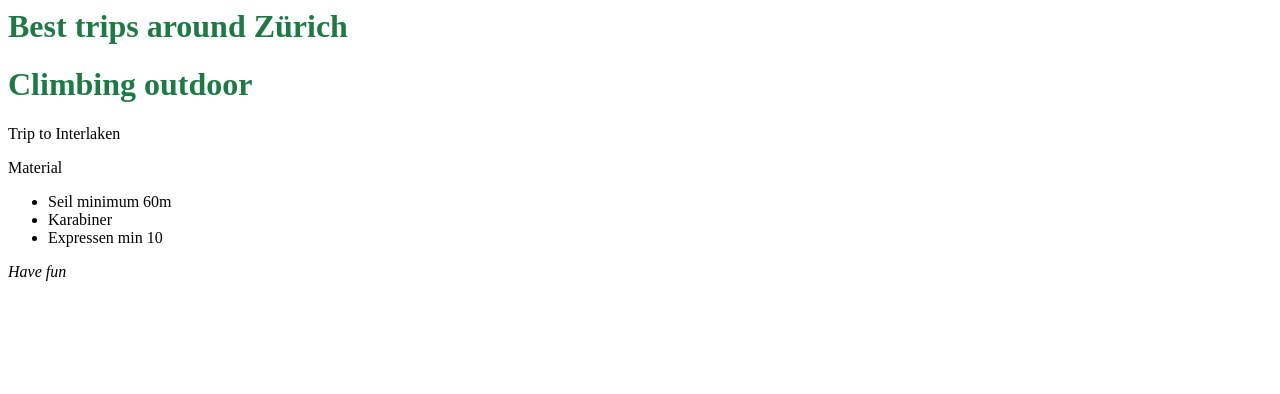
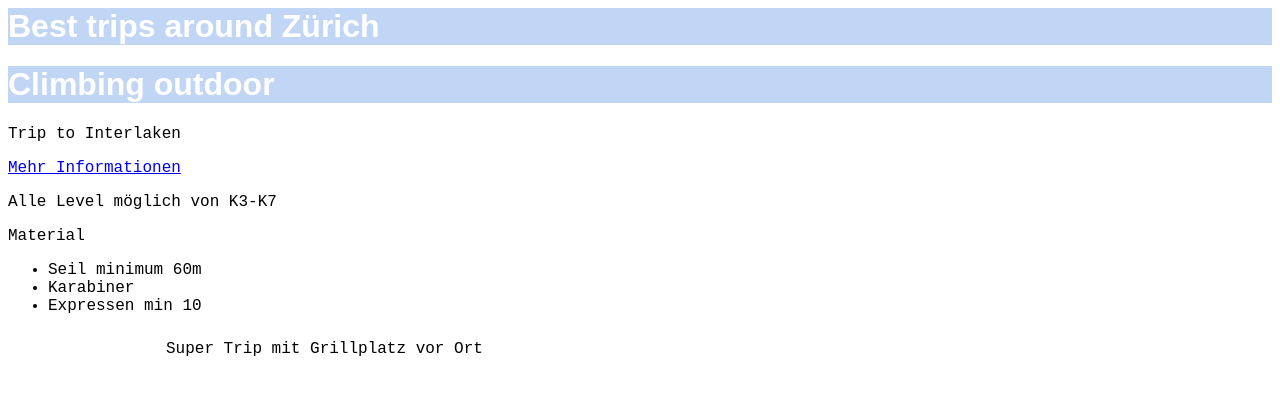
Before and after one commit to isabelbrenner/isabelbrenner.github.io, a plain HTML site: page index.html in a window 1280 px wide. Drawn offline with Linux system fonts and the light colour scheme.

Commit message:
added list climbing

```diff
--- a/index.html
+++ b/index.html
@@ -2,13 +2,20 @@
 	<head>
 		<title>Climbing Recommendations</title>
 		<link rel="stylesheet" href="main.css">
-		<h1>Best trips around Zürich</h1>
 </head>
 <body>
+	<h1>Best trips around Zürich</h1>
+	<div id="header">
 	<h1>Climbing outdoor</h1>
 		<p>Trip to Interlaken</p>
+		<a href="http://www.interlaken.ch/de/activities-excursions-adventure-festivals/sport-aventure-ete/klettern-interlaken.html/">Mehr Informationen</a>
+		<p>Alle Level möglich von K3-K7</p>
 		<p>Material</p>
 		<ul><li>Seil minimum 60m</li><li>Karabiner</li><li>Expressen min 10</li>
 		</ul>
-		<em>Have fun</em>
+		</div>
+		<div id="content"
+		<em>Super Trip mit Grillplatz vor Ort</em>
+			</div>
 </body>
+</html>
--- a/main.css
+++ b/main.css
@@ -1,3 +1,17 @@
-h1 {
-	color: #1e7a44;
+head h1 {
+	color: rgba(50, 115, 220, 0.3);
 	}
+body{
+	font-family: "Courier New", Courier, monospace;
+	}
+	h1 {
+		font-family: Arial, Helvetica, sans-serif;
+		background-color:rgba(50, 115, 220, 0.3);
+		color: #ffffff;
+
+	}
+	#content{
+		width: 75%;
+		margin-top: 25px;
+		margin-left: auto;
+		margin-right: auto;
```
